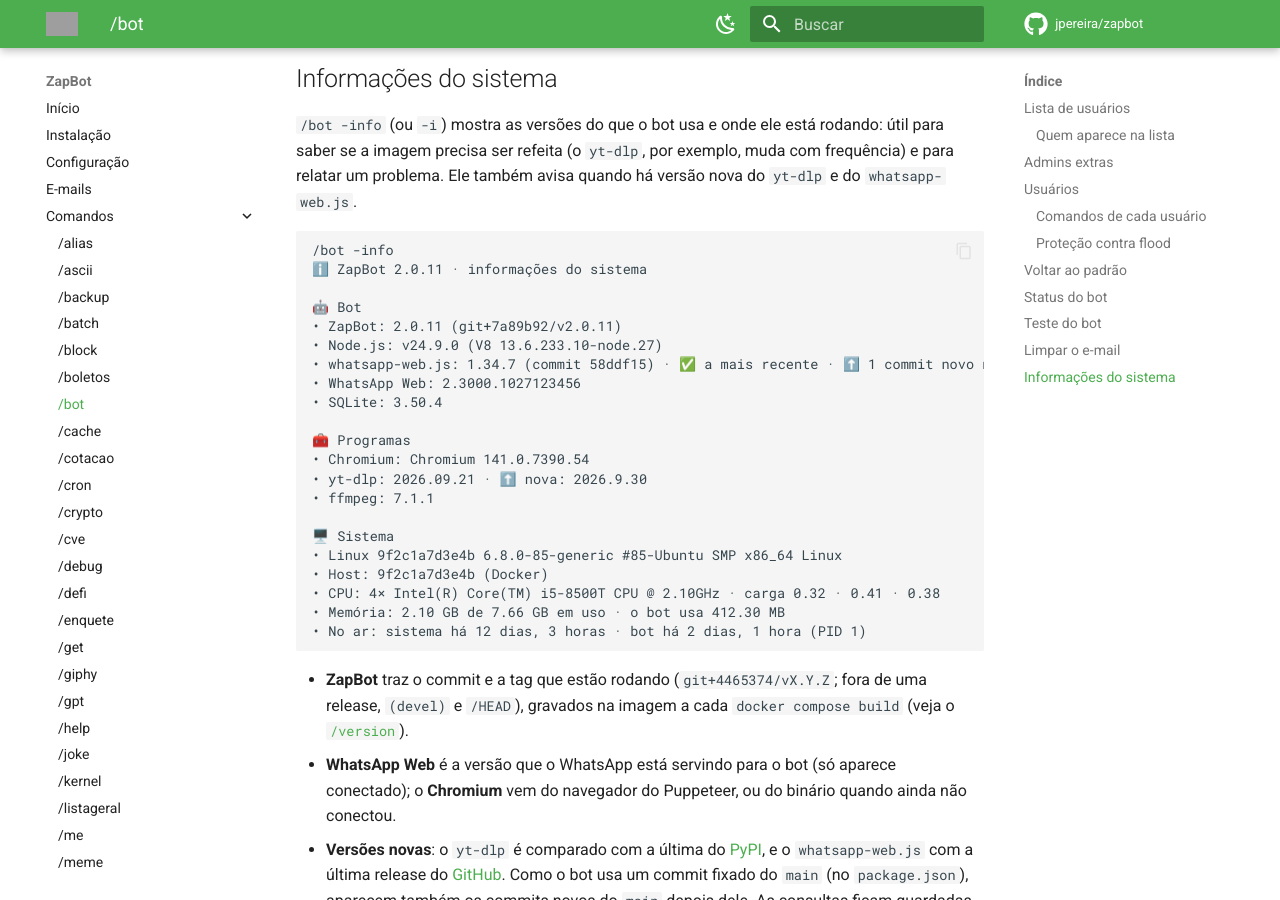
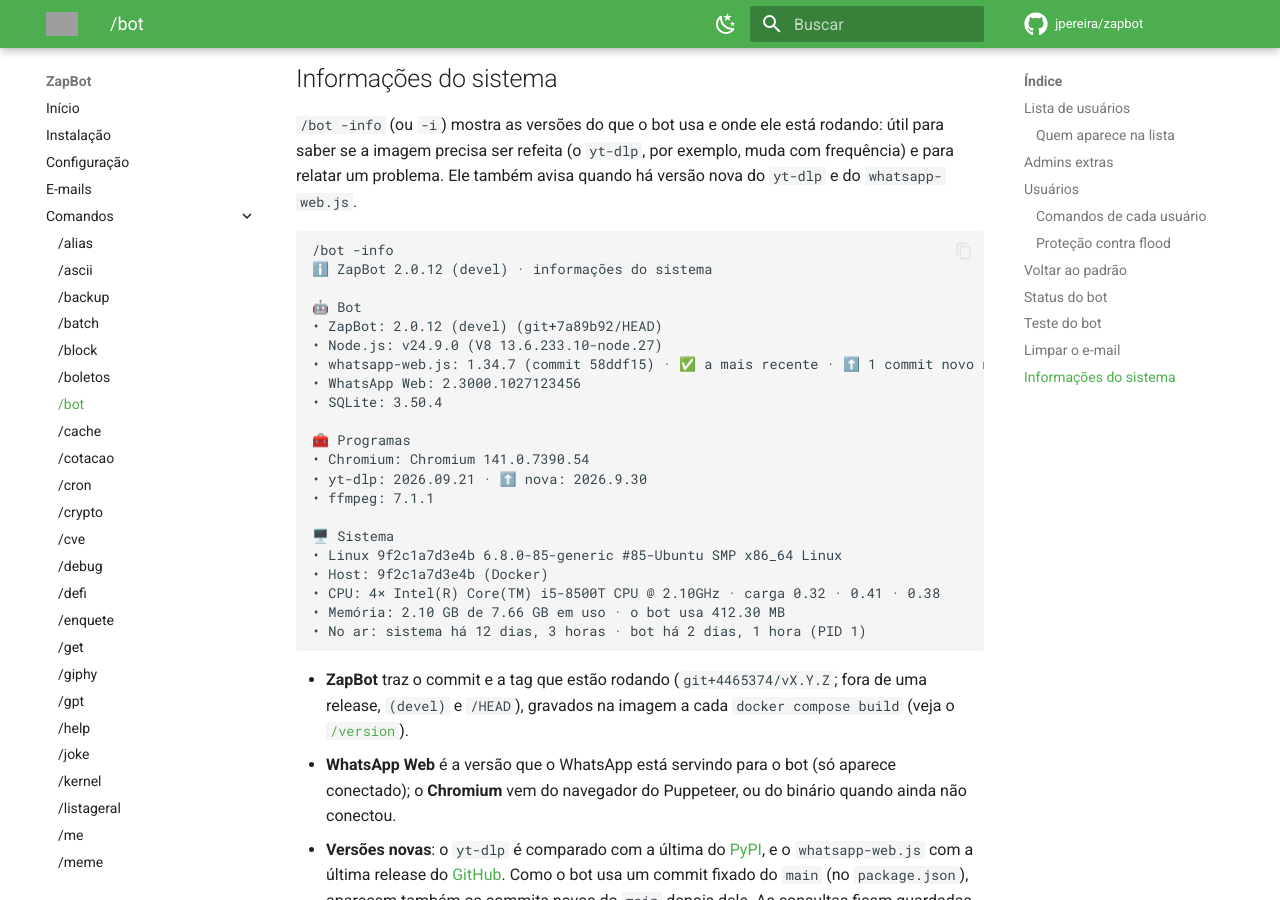
Before and after one commit to jpereira/zapbot, an MkDocs documentation site: the page built from docs/comandos/bot.md, in a window 1280 px wide and 900 px high, scrolled down 12031 px. Built offline with MkDocs 1.6.1 and Material for MkDocs 9.7.7, drawn with Linux system fonts in a browser that asks for light colours; comment, search, counter and statistics services are not loaded; some of the changed text lies outside the part shown; grey boxes are pictures that could not be loaded.

Commit message:
Bump para 2.0.12

````diff
--- a/docs/comandos/bot.md
+++ b/docs/comandos/bot.md
@@ -344,7 +344,7 @@ relatório sai todo dia nesse horário, no seu privado ou nos destinos do `-to`.
 ```
 
 ```text
-📊 Status do ZapBot 2.0.11 · últimas 24 h
+📊 Status do ZapBot 2.0.12 (devel) · últimas 24 h
 qui 01/10 06:00
 
 ▶️ Bot: ativo
@@ -470,10 +470,10 @@ problema. Ele também avisa quando há versão nova do `yt-dlp` e do `whatsapp-w
 
 ```text
 /bot -info
-ℹ️ ZapBot 2.0.11 · informações do sistema
+ℹ️ ZapBot 2.0.12 (devel) · informações do sistema
 
 🤖 Bot
-• ZapBot: 2.0.11 (git+7a89b92/v2.0.11)
+• ZapBot: 2.0.12 (devel) (git+7a89b92/HEAD)
 • Node.js: v24.9.0 (V8 13.6.233.10-node.27)
 • whatsapp-web.js: 1.34.7 (commit 58ddf15) · ✅ a mais recente · ⬆️ 1 commit novo no main
 • WhatsApp Web: 2.3000.1027123456
--- a/package.json
+++ b/package.json
@@ -1,6 +1,6 @@
 {
   "name": "zapbot",
-  "version": "2.0.11",
+  "version": "2.0.12",
   "main": "app.js",
   "license": "MIT",
   "scripts": {
````
Also changed, not shown: README.md (+1 -1 lines), docs/comandos/uptime.md (+1 -1 lines), docs/comandos/version.md (+1 -1 lines), docs/operacao.md (+1 -1 lines), 1 other file.
